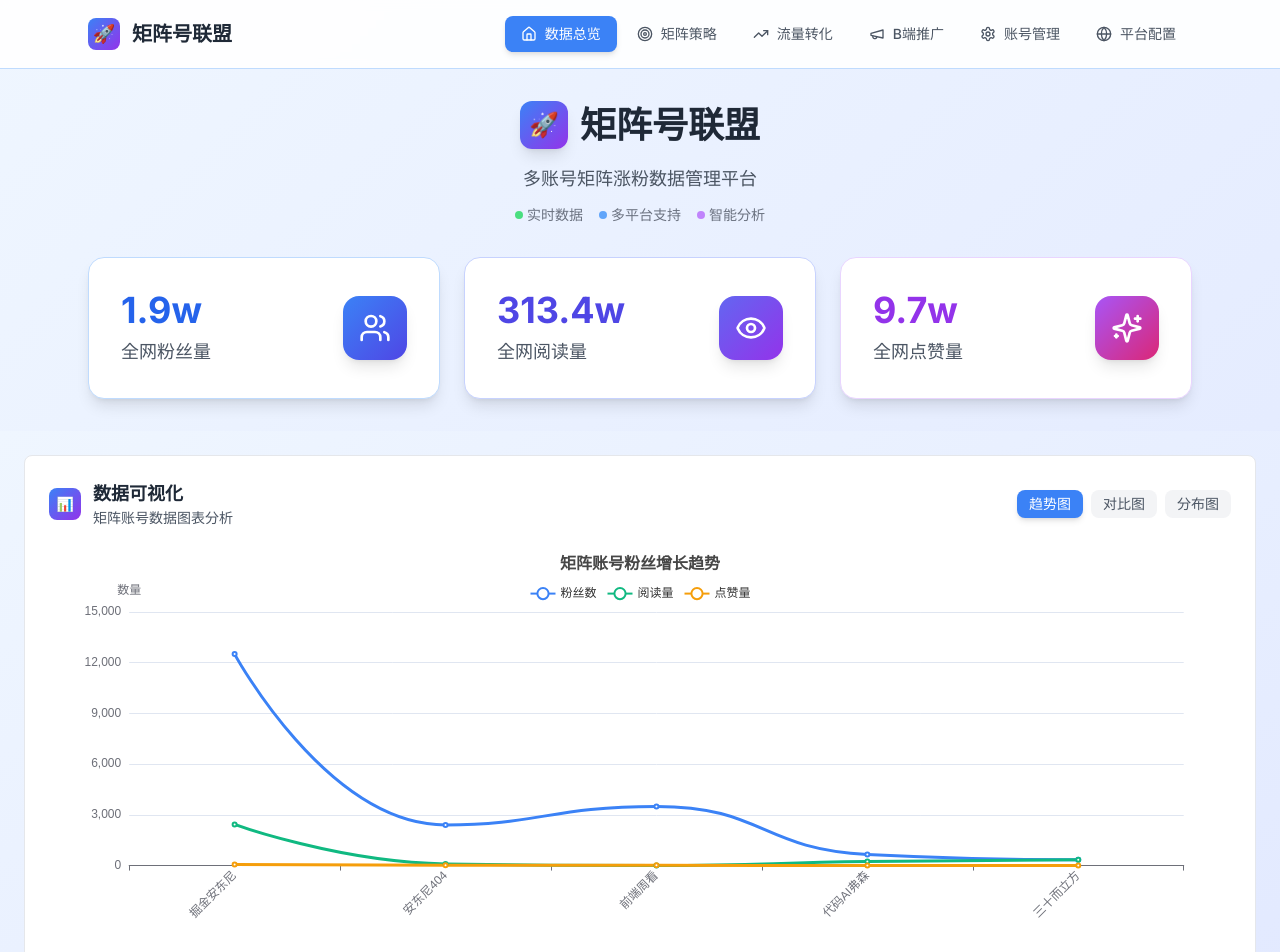
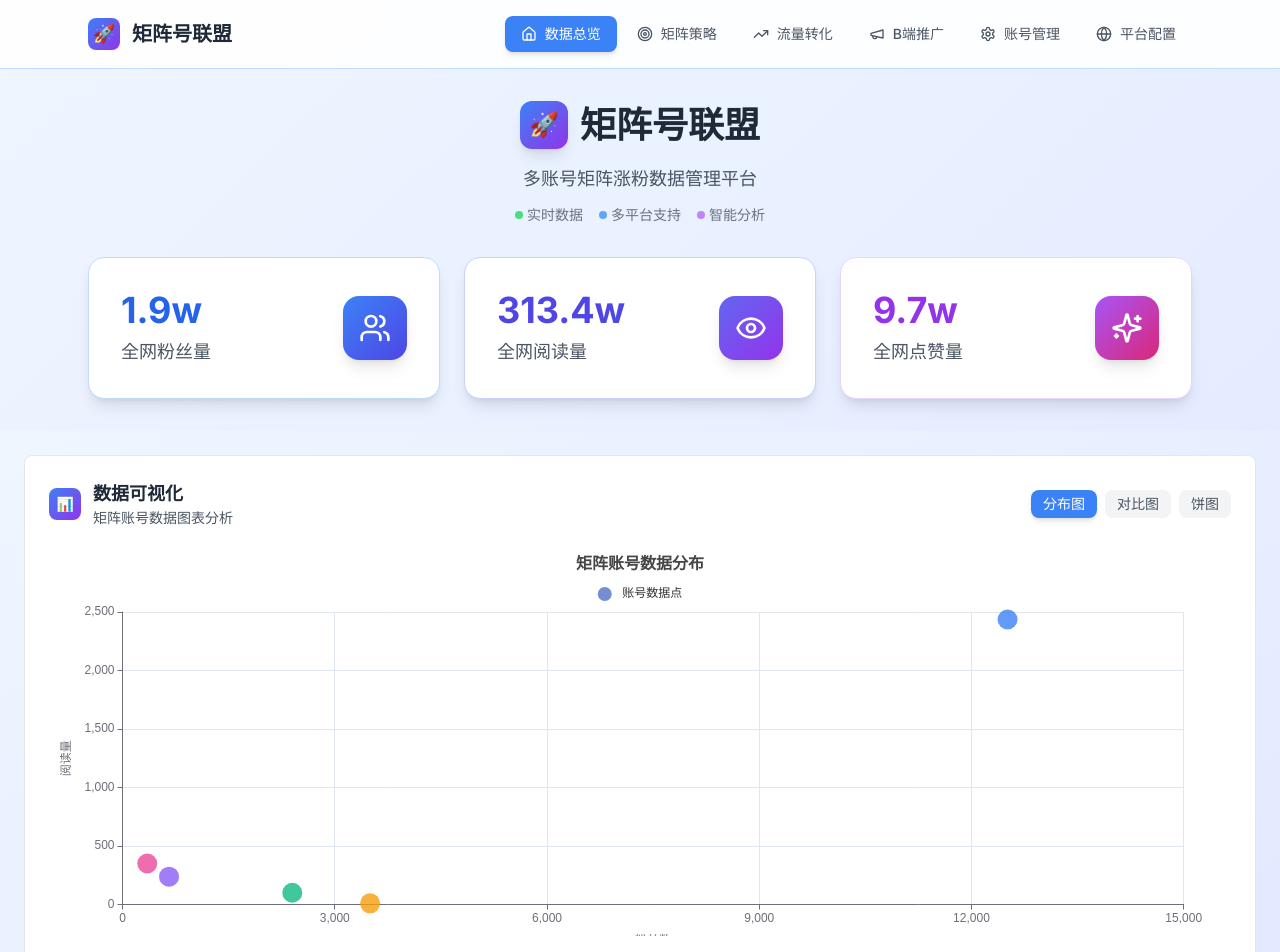
Before and after one commit to TUARAN/MatrixFans, a Vue app: page / in a window 1280 px wide. Shown: the top 952 px of the page. Built offline with nearby package versions, Linux system fonts and the light colour scheme.

Commit message:
fix: 优化图表展示，修复趋势图问题
- 将不合适的折线图改为散点图
- 散点图展示账号间的数据分布关系
- 点的大小根据点赞量动态调整
- 不同账号使用不同颜色区分
- 更新图表类型切换按钮
- 优化tooltip显示详细信息

```diff
--- a/src/components/MatrixChart.vue
+++ b/src/components/MatrixChart.vue
@@ -3,7 +3,7 @@ import { ref, computed, onMounted, watch } from 'vue'
 import { useFansStore } from '@/stores/fans'
 import { use } from 'echarts/core'
 import { CanvasRenderer } from 'echarts/renderers'
-import { LineChart, BarChart, PieChart } from 'echarts/charts'
+import { LineChart, BarChart, PieChart, ScatterChart } from 'echarts/charts'
 import {
   TitleComponent,
   TooltipComponent,
@@ -18,6 +18,7 @@ use([
   LineChart,
   BarChart,
   PieChart,
+  ScatterChart,
   TitleComponent,
   TooltipComponent,
   LegendComponent,
@@ -27,7 +28,7 @@ use([
 const fansStore = useFansStore()
 
 // 图表类型
-const chartType = ref<'line' | 'bar' | 'pie'>('line')
+const chartType = ref<'scatter' | 'bar' | 'pie'>('scatter')
 
 // 计算属性
 const chartData = computed(() => {
@@ -62,14 +63,13 @@ const getAccountColor = (themeColor: string): string => {
   return colorMap[themeColor] || '#3b82f6'
 }
 
-// 折线图配置
-const lineChartOption = computed(() => {
+// 散点图配置 - 展示账号间的数据关系
+const scatterChartOption = computed(() => {
   const accounts = chartData.value
-  const categories = accounts.map(acc => acc.name)
 
   return {
     title: {
-      text: '矩阵账号粉丝增长趋势',
+      text: '矩阵账号数据分布',
       left: 'center',
       textStyle: {
         fontSize: 16,
@@ -77,13 +77,21 @@ const lineChartOption = computed(() => {
       }
     },
     tooltip: {
-      trigger: 'axis',
-      axisPointer: {
-        type: 'cross'
+      trigger: 'item',
+      formatter: (params: any) => {
+        const data = params.data
+        return `
+          <div style="padding: 8px;">
+            <div style="font-weight: bold; margin-bottom: 4px;">${data.name}</div>
+            <div>粉丝数: ${data.value[1].toLocaleString()}</div>
+            <div>阅读量: ${data.value[2].toLocaleString()}</div>
+            <div>点赞量: ${data.value[3].toLocaleString()}</div>
+          </div>
+        `
       }
     },
     legend: {
-      data: ['粉丝数', '阅读量', '点赞量'],
+      data: ['账号数据点'],
       top: 30
     },
     grid: {
@@ -93,54 +101,41 @@ const lineChartOption = computed(() => {
       containLabel: true
     },
     xAxis: {
-      type: 'category',
-      data: categories,
-      axisLabel: {
-        rotate: 45
-      }
+      type: 'value',
+      name: '粉丝数',
+      nameLocation: 'middle',
+      nameGap: 30
     },
     yAxis: {
       type: 'value',
-      name: '数量'
+      name: '阅读量',
+      nameLocation: 'middle',
+      nameGap: 50
     },
     series: [
       {
-        name: '粉丝数',
-        type: 'line',
-        data: accounts.map(acc => acc.fans),
-        smooth: true,
-        lineStyle: {
-          color: '#3b82f6',
-          width: 3
+        name: '账号数据点',
+        type: 'scatter',
+        data: accounts.map((acc, index) => [
+          acc.fans,
+          Math.round(acc.reads / 1000),
+          Math.round(acc.likes / 1000),
+          acc.articles,
+          acc.name
+        ]),
+        symbolSize: (data: any) => Math.max(20, Math.min(60, data[2] / 10)),
+        itemStyle: {
+          color: (params: any) => {
+            const colors = ['#3b82f6', '#10b981', '#f59e0b', '#8b5cf6', '#ec4899']
+            return colors[params.dataIndex % colors.length]
+          }
         },
-        itemStyle: {
-          color: '#3b82f6'
-        }
-      },
-      {
-        name: '阅读量',
-        type: 'line',
-        data: accounts.map(acc => Math.round(acc.reads / 1000)),
-        smooth: true,
-        lineStyle: {
-          color: '#10b981',
-          width: 3
-        },
-        itemStyle: {
-          color: '#10b981'
-        }
-      },
-      {
-        name: '点赞量',
-        type: 'line',
-        data: accounts.map(acc => Math.round(acc.likes / 1000)),
-        smooth: true,
-        lineStyle: {
-          color: '#f59e0b',
-          width: 3
-        },
-        itemStyle: {
-          color: '#f59e0b'
+        emphasis: {
+          itemStyle: {
+            shadowBlur: 10,
+            shadowOffsetX: 0,
+            shadowColor: 'rgba(0, 0, 0, 0.5)'
+          }
         }
       }
     ]
@@ -275,19 +270,19 @@ const pieChartOption = computed(() => {
 // 当前图表配置
 const currentChartOption = computed(() => {
   switch (chartType.value) {
-    case 'line':
-      return lineChartOption.value
+    case 'scatter':
+      return scatterChartOption.value
     case 'bar':
       return barChartOption.value
     case 'pie':
       return pieChartOption.value
     default:
-      return lineChartOption.value
+      return scatterChartOption.value
   }
 })
 
 // 切换图表类型
-const switchChartType = (type: 'line' | 'bar' | 'pie') => {
+const switchChartType = (type: 'scatter' | 'bar' | 'pie') => {
   chartType.value = type
 }
 </script>
@@ -309,14 +304,14 @@ const switchChartType = (type: 'line' | 'bar' | 'pie') => {
       <!-- 图表类型切换 -->
       <div class="flex items-center space-x-2">
         <button
-          @click="switchChartType('line')"
+          @click="switchChartType('scatter')"
           :class="`px-3 py-1 rounded-lg text-sm font-medium transition-all duration-200 ${
-            chartType === 'line'
+            chartType === 'scatter'
               ? 'bg-blue-500 text-white shadow-md'
               : 'bg-gray-100 text-gray-600 hover:bg-gray-200'
           }`"
         >
-          趋势图
+          分布图
         </button>
         <button
           @click="switchChartType('bar')"
@@ -336,7 +331,7 @@ const switchChartType = (type: 'line' | 'bar' | 'pie') => {
               : 'bg-gray-100 text-gray-600 hover:bg-gray-200'
           }`"
         >
-          分布图
+          饼图
         </button>
       </div>
     </div>
```
